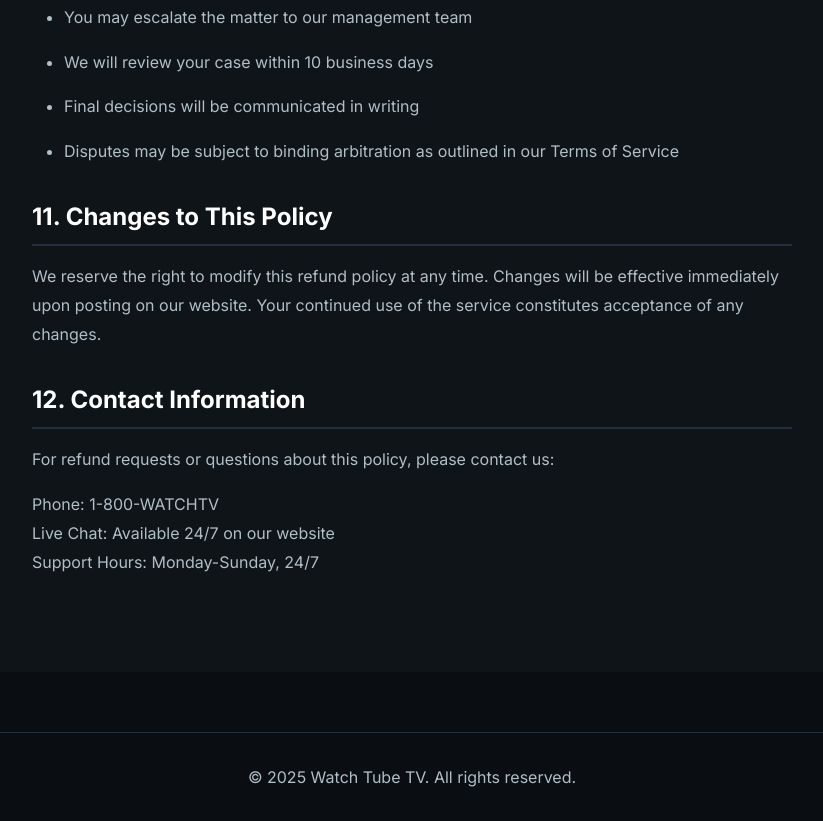
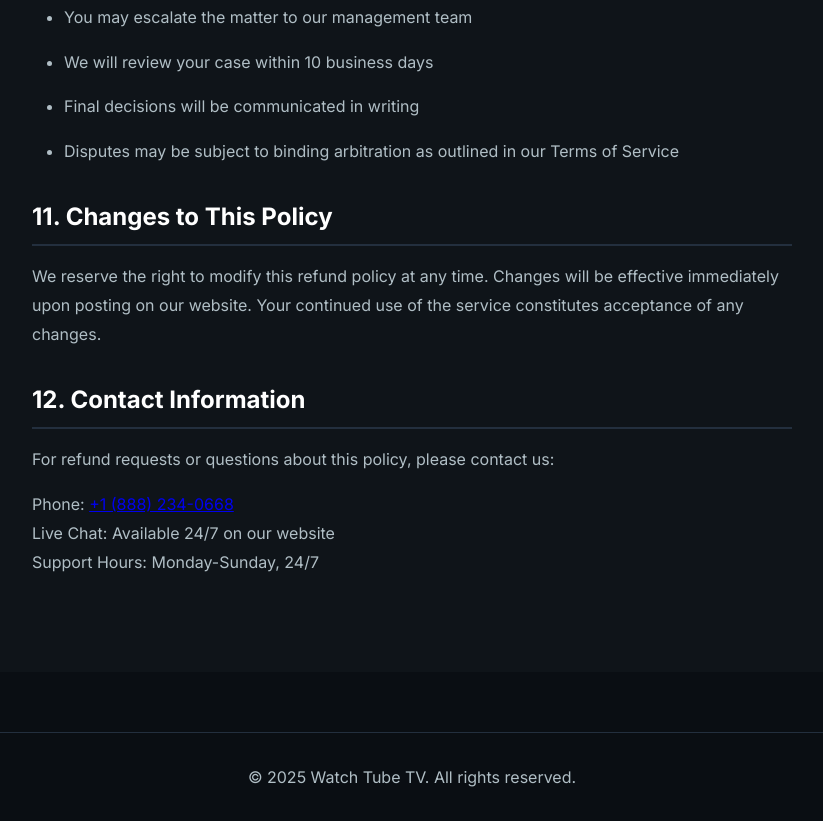
Before and after one commit to watchtubetv/watchtubetv, a website: page refund.html in a window 1280 px wide. Shown: the part 3289-4110 px from the top of the page, without its empty margins (228-1051 px from the left). Drawn offline with Linux system fonts and the light colour scheme.

Commit message:
Update refund.html

```diff
--- a/refund.html
+++ b/refund.html
@@ -186,7 +186,7 @@
             <p>For refund requests or questions about this policy, please contact us:</p>
             <p>
 
-                Phone: 1-800-WATCHTV<br>
+                Phone: <a href="tel:+18882340668">+1 (888) 234-0668</a></li><br>
                 Live Chat: Available 24/7 on our website<br>
                 Support Hours: Monday-Sunday, 24/7
             </p>
```
